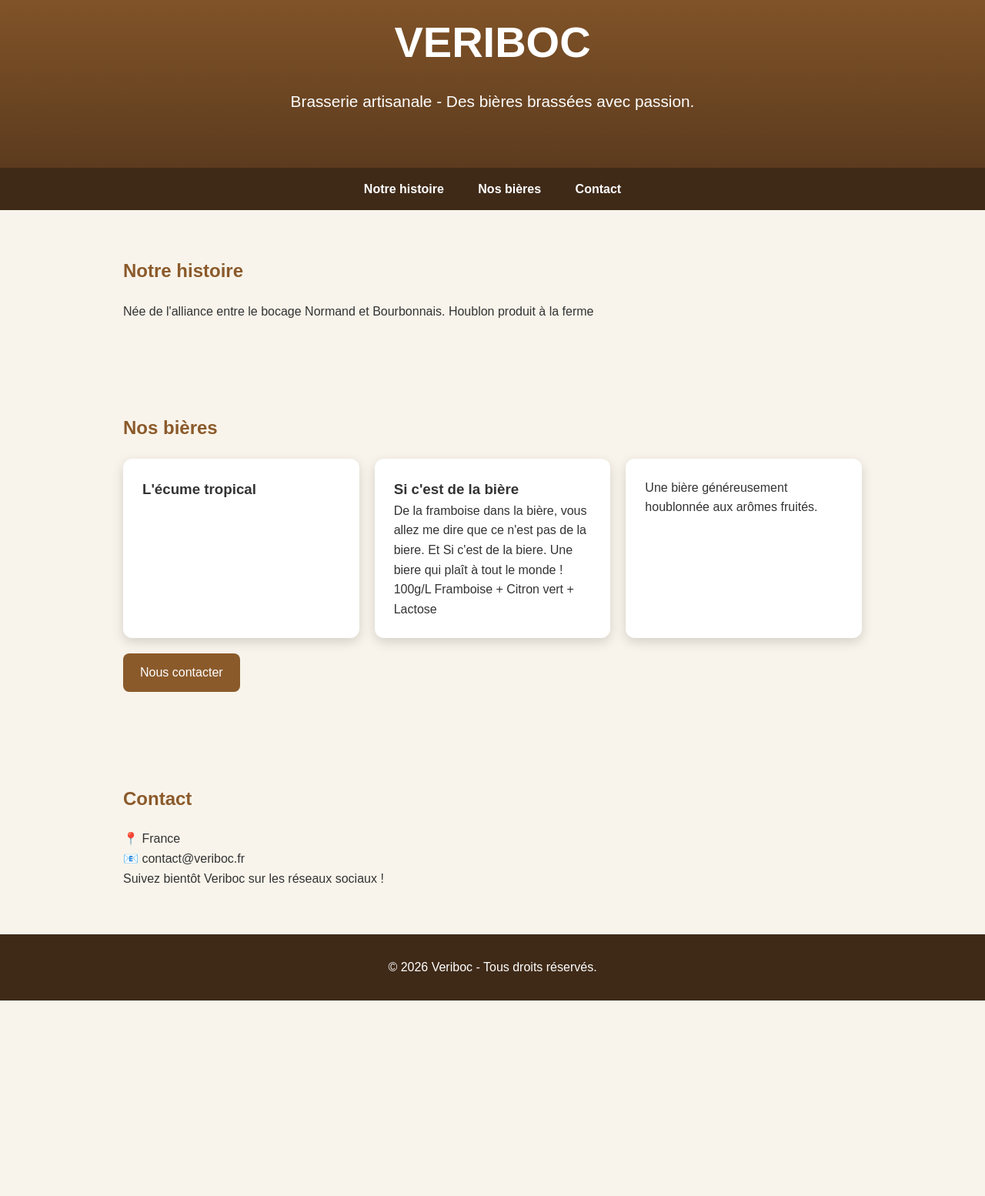
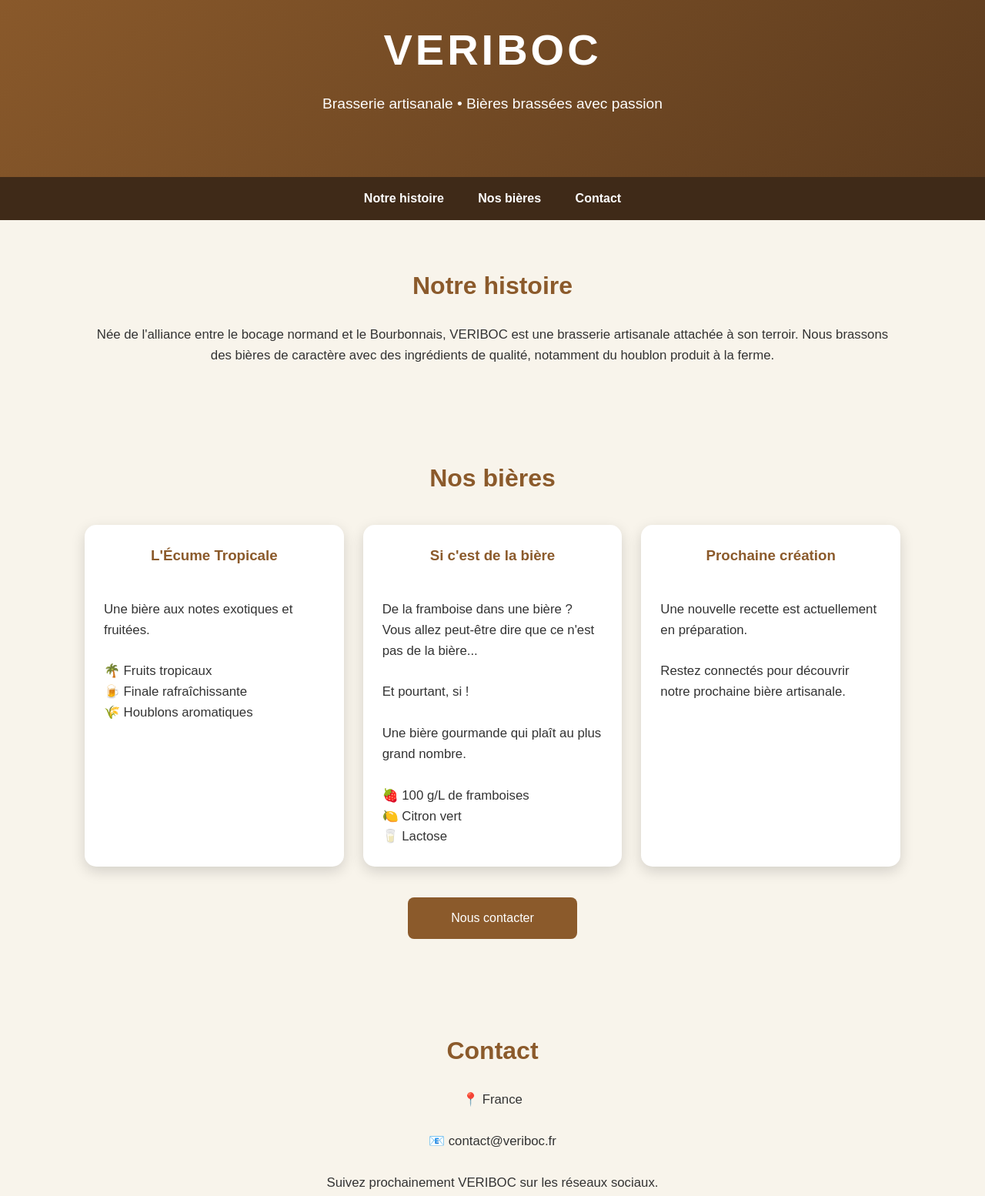
Before and after one commit to veriboc/veriboc.github.io, a plain HTML site: page Index.html in a window 1280 px wide. Shown: the part 60-1614 px from the top of the page at 77% size. Before the commit the page ends 1360 px from the top, so only its background shows below. Drawn offline with Linux system fonts and the light colour scheme.

Commit message:
Refactor Index.html for improved content and style
Updated title and various text elements for clarity and consistency. Enhanced styling and layout for better presentation.

```diff
--- a/Index.html
+++ b/Index.html
@@ -3,98 +3,145 @@
 <head>
   <meta charset="UTF-8">
   <meta name="viewport" content="width=device-width, initial-scale=1.0">
-  <title>VERIBOC</title>
+  <title>VERIBOC | Brasserie Artisanale</title>
 
   <style>
-    * {
-      margin: 0;
-      padding: 0;
-      box-sizing: border-box;
+    *{
+      margin:0;
+      padding:0;
+      box-sizing:border-box;
     }
 
-    body {
-      font-family: Arial, Helvetica, sans-serif;
-      background: #f8f4eb;
-      color: #333;
-      line-height: 1.6;
+    html{
+      scroll-behavior:smooth;
     }
 
-    header {
-      background: linear-gradient(#8b5a2b, #5c3b1e);
-      color: white;
-      text-align: center;
-      padding: 70px 20px;
+    body{
+      font-family:Arial, Helvetica, sans-serif;
+      background:#f8f4eb;
+      color:#333;
+      line-height:1.6;
     }
 
-    header h1 {
-      font-size: 3.5em;
+    header{
+      background:linear-gradient(135deg,#8b5a2b,#5c3b1e);
+      color:#fff;
+      text-align:center;
+      padding:80px 20px;
     }
 
-    header p {
-      font-size: 1.3em;
-      margin-top: 15px;
+    header h1{
+      font-size:3.5rem;
+      letter-spacing:4px;
+      margin-bottom:10px;
     }
 
-    nav {
-      background: #3f2a18;
-      text-align: center;
-      padding: 15px;
+    header p{
+      font-size:1.2rem;
     }
 
-    nav a {
-      color: white;
-      text-decoration: none;
-      margin: 0 20px;
-      font-weight: bold;
+    nav{
+      background:#3f2a18;
+      padding:15px;
+      position:sticky;
+      top:0;
+      z-index:100;
+      text-align:center;
     }
 
-    section {
-      max-width: 1000px;
-      margin: auto;
-      padding: 60px 20px;
+    nav a{
+      color:white;
+      text-decoration:none;
+      margin:0 20px;
+      font-weight:bold;
+      transition:.3s;
     }
 
-    h2 {
-      color: #8b5a2b;
-      margin-bottom: 20px;
+    nav a:hover{
+      color:#f3c86b;
     }
 
-    .cards {
-      display: grid;
-      grid-template-columns: repeat(auto-fit,minmax(250px,1fr));
-      gap: 20px;
+    section{
+      max-width:1100px;
+      margin:auto;
+      padding:60px 20px;
     }
 
-    .card {
-      background: white;
-      padding: 25px;
-      border-radius: 12px;
-      box-shadow: 0 5px 15px rgba(0,0,0,.15);
+    h2{
+      color:#8b5a2b;
+      margin-bottom:25px;
+      text-align:center;
+      font-size:2rem;
     }
 
-    .button {
-      display: inline-block;
-      margin-top: 20px;
-      background: #8b5a2b;
-      color: white;
-      padding: 12px 22px;
-      text-decoration: none;
-      border-radius: 8px;
+    section p{
+      text-align:center;
+      font-size:1.05rem;
     }
 
-    footer {
-      background: #3f2a18;
-      color: white;
-      text-align: center;
-      padding: 30px;
+    .cards{
+      display:grid;
+      grid-template-columns:repeat(auto-fit,minmax(260px,1fr));
+      gap:25px;
+      margin-top:35px;
+    }
+
+    .card{
+      background:white;
+      border-radius:15px;
+      padding:25px;
+      box-shadow:0 6px 18px rgba(0,0,0,.15);
+      transition:.3s;
+    }
+
+    .card:hover{
+      transform:translateY(-8px);
+      box-shadow:0 12px 25px rgba(0,0,0,.25);
+    }
+
+    .card h3{
+      color:#8b5a2b;
+      margin-bottom:15px;
+      text-align:center;
+    }
+
+    .card p{
+      white-space:pre-line;
+      text-align:left;
+    }
+
+    .button{
+      display:block;
+      width:220px;
+      margin:40px auto 0;
+      text-align:center;
+      background:#8b5a2b;
+      color:white;
+      text-decoration:none;
+      padding:14px;
+      border-radius:8px;
+      transition:.3s;
+    }
+
+    .button:hover{
+      background:#6f431d;
+    }
+
+    footer{
+      background:#3f2a18;
+      color:white;
+      text-align:center;
+      padding:30px 20px;
+      margin-top:40px;
     }
   </style>
 </head>
+
 <body>
 
 <header>
   <h1>VERIBOC</h1>
-  <p>Brasserie artisanale - Des bières brassées avec passion.</p>
+  <p>Brasserie artisanale • Bières brassées avec passion</p>
 </header>
 
 <nav>
@@ -107,57 +154,79 @@
   <h2>Notre histoire</h2>
 
   <p>
-    Née de l'alliance entre le bocage Normand et Bourbonnais. Houblon produit à la ferme
+    Née de l'alliance entre le bocage normand et le Bourbonnais,
+    VERIBOC est une brasserie artisanale attachée à son terroir.
+    Nous brassons des bières de caractère avec des ingrédients de qualité,
+    notamment du houblon produit à la ferme.
   </p>
 </section>
 
 <section id="bieres">
+
   <h2>Nos bières</h2>
 
   <div class="cards">
 
     <div class="card">
-      <h3>L'écume tropical</h3>
-      <p></p>
+      <h3>L'Écume Tropicale</h3>
+      <p>
+Une bière aux notes exotiques et fruitées.
+
+🌴 Fruits tropicaux
+🍺 Finale rafraîchissante
+🌾 Houblons aromatiques
+      </p>
     </div>
 
     <div class="card">
       <h3>Si c'est de la bière</h3>
-      <p>De la framboise dans la bière, vous allez me dire que ce n'est pas de la biere. Et Si c'est de la biere.
 
-Une biere qui plaît à tout le monde !
+      <p>
+De la framboise dans une bière ?
+Vous allez peut-être dire que ce n'est pas de la bière...
 
-100g/L Framboise + Citron vert + Lactose</p>
+Et pourtant, si !
+
+Une bière gourmande qui plaît au plus grand nombre.
+
+🍓 100 g/L de framboises
+🍋 Citron vert
+🥛 Lactose
+      </p>
     </div>
 
     <div class="card">
-      <h3></h3>
-      <p>Une bière généreusement houblonnée aux arômes fruités.</p>
+      <h3>Prochaine création</h3>
+
+      <p>
+Une nouvelle recette est actuellement en préparation.
+
+Restez connectés pour découvrir notre prochaine bière artisanale.
+      </p>
     </div>
 
   </div>
 
   <a class="button" href="#contact">Nous contacter</a>
+
 </section>
 
 <section id="contact">
+
   <h2>Contact</h2>
 
   <p>
     📍 France
+    <br><br>
+    📧 contact@veriboc.fr
+    <br><br>
+    Suivez prochainement VERIBOC sur les réseaux sociaux.
   </p>
 
-  <p>
-    📧 contact@veriboc.fr
-  </p>
-
-  <p>
-    Suivez bientôt Veriboc sur les réseaux sociaux !
-  </p>
 </section>
 
 <footer>
-  © 2026 Veriboc - Tous droits réservés.
+  © 2026 VERIBOC — Tous droits réservés.
 </footer>
 
 </body>
```
